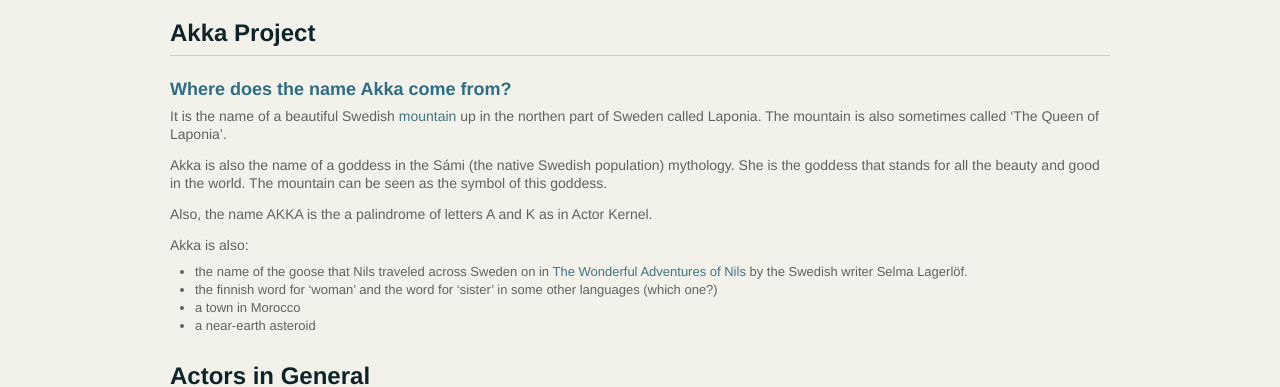
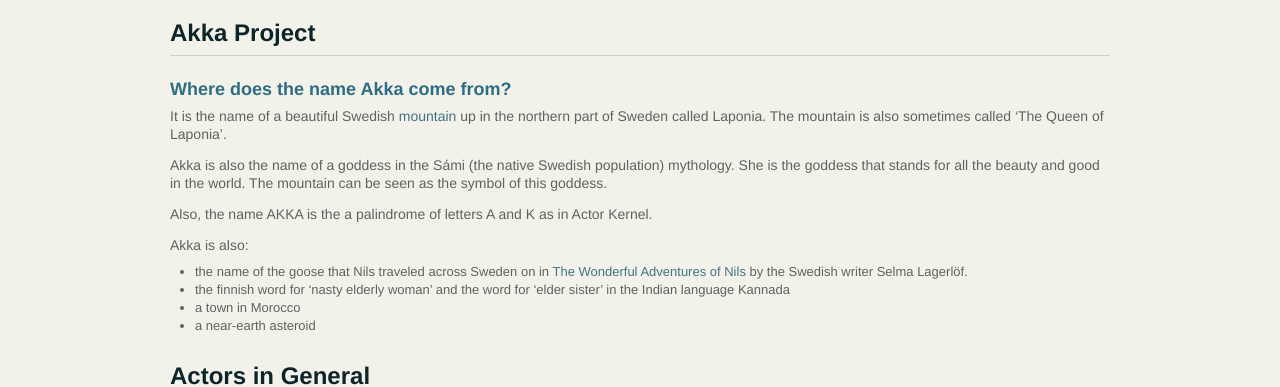
Before and after one commit to raboof/akka.github.com, a Jekyll site: the page built from faq/index.md, in a window 1280 px wide. Shown: the part 127-514 px from the top of the page. Built offline with Jekyll 4.4.1, drawn with Linux system fonts in a browser that asks for light colours.

Commit message:
Minor fixes to FAQ

```diff
--- a/faq/index.md
+++ b/faq/index.md
@@ -8,7 +8,7 @@
 ### Where does the name Akka come from?
 
 It is the name of a beautiful Swedish [mountain](https://lh4.googleusercontent.com/-z28mTALX90E/UCOsd249TdI/AAAAAAAAAB0/zGyNNZla-zY/w442-h331/akka-beautiful-panorama.jpg)
-up in the northen part of Sweden called Laponia. The mountain is also sometimes
+up in the northern part of Sweden called Laponia. The mountain is also sometimes
 called 'The Queen of Laponia'.
 
 Akka is also the name of a goddess in the Sámi (the native Swedish population)
@@ -19,7 +19,7 @@
 
 Akka is also:
 * the name of the goose that Nils traveled across Sweden on in [The Wonderful Adventures of Nils](http://en.wikipedia.org/wiki/The_Wonderful_Adventures_of_Nils) by the Swedish writer Selma Lagerlöf.
-* the finnish word for 'woman' and the word for 'sister' in some other languages (which one?)
+* the finnish word for 'nasty elderly woman' and the word for 'elder sister' in the Indian language Kannada
 * a town in Morocco
 * a near-earth asteroid
 
```
